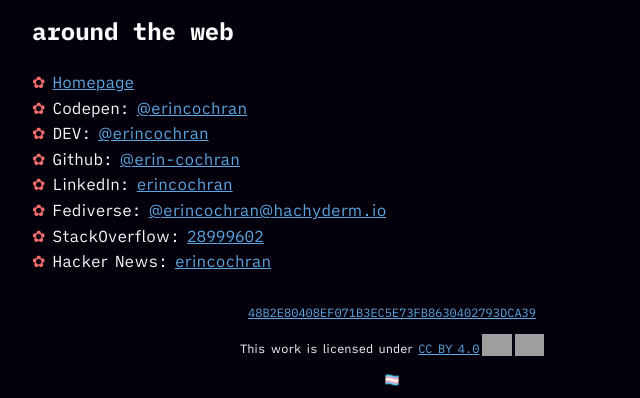
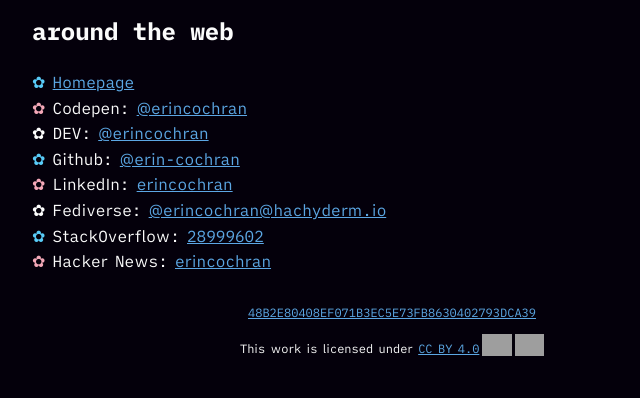
Before and after one commit to erin-cochran/erin-cochran.github.io, an Eleventy site: page index.html in a window 1280 px wide. Shown: the part 666-1064 px from the top of the page, 248-888 px from the left. After the commit the page ends 1036 px from the top, so only its background shows below. Built offline with nearby package versions, Linux system fonts and the dark colour scheme; Eleventy itself is replaced by a stand-in of ours; files that its build step writes are made by us from their sources; grey boxes are pictures that could not be loaded; files whose address does not match are found by name.

Commit message:
chromium didnt like the flag + playing with list items

```diff
--- a/_includes/base.html
+++ b/_includes/base.html
@@ -39,7 +39,6 @@
     <footer class="footer">
       <p><a rel="me" class="u-key" href="https://keyoxide.org/48B2E80408EF071B3EC5E73FB8630402793DCA39">48B2E80408EF071B3EC5E73FB8630402793DCA39</a></p>
       <p xmlns:cc="http://creativecommons.org/ns#" >This work is licensed under <a href="https://creativecommons.org/licenses/by/4.0/?ref=chooser-v1" target="_blank" rel="license noopener noreferrer" style="display:inline-block;">CC BY 4.0<img style="height:22px!important;margin-left:3px;vertical-align:text-bottom;" src="https://mirrors.creativecommons.org/presskit/icons/cc.svg?ref=chooser-v1" alt=""><img style="height:22px!important;margin-left:3px;vertical-align:text-bottom;" src="https://mirrors.creativecommons.org/presskit/icons/by.svg?ref=chooser-v1" alt=""></a></p>
-      <p class="flag">🏳️‍⚧️</p>
     </footer>
   </body>
 </html>
--- a/css/style.css
+++ b/css/style.css
@@ -134,6 +134,25 @@
   color: #f76e6e;
 }
 
+.links__item:nth-of-type(2n)::before {
+  color: #59ccf9;
+}
+.links__item:nth-of-type(2n-1)::before {
+  color: #f4a8b8;
+}
+
+@media (prefers-color-scheme: dark) {
+  .links__item:nth-of-type(3n-2)::before {
+    color: #59ccf9;
+  }
+  .links__item:nth-of-type(3n-1)::before {
+    color: #f4a8b8;
+  }
+  .links__item:nth-of-type(3n)::before {
+    color: #fff;
+  }
+}
+
 .footer {
   text-align: center;
   font-size: .75rem;
```
